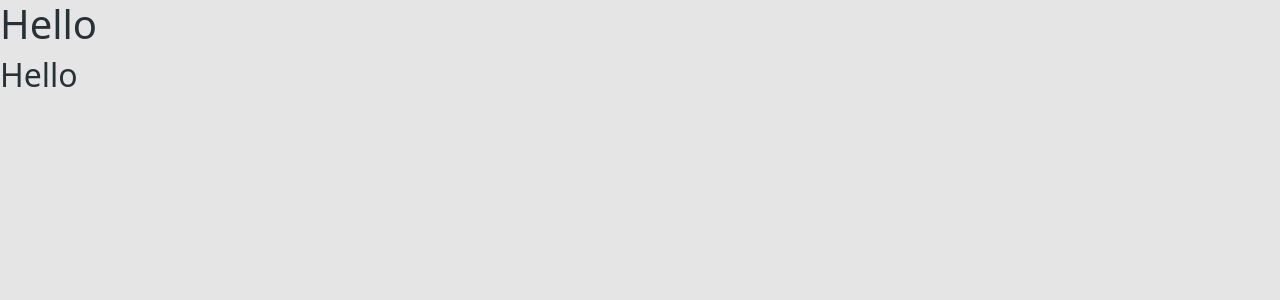
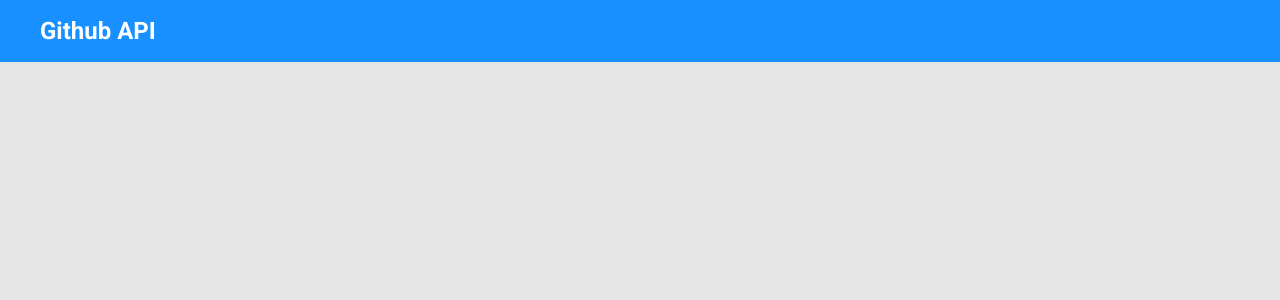
Before and after one commit to leonardo329cf/desafio-8, a React (Create React App) app: page / in a window 1280 px wide. Shown: the top 300 px of the page. Built offline with nearby package versions, Linux system fonts and the light colour scheme.

Commit message:
Implement navbar

```diff
--- a/src/App.css
+++ b/src/App.css
@@ -0,0 +1,16 @@
+@import url('https://fonts.googleapis.com/css2?family=Open+Sans:wght@400;700&family=Roboto:wght@500;700&display=swap');
+@import url('https://fonts.googleapis.com/css2?family=Open+Sans:wght@400;700&display=swap');
+
+* {
+    font-family: 'Roboto';
+}
+
+h1, h2, h3, h4, h5, h6 {
+    font-weight: 700;
+    margin-bottom: 0;
+}
+
+a, a:hover {
+    text-decoration: none;
+    color: unset;
+}
--- a/src/App.tsx
+++ b/src/App.tsx
@@ -1,11 +1,11 @@
 import './assets/styles/custom.scss';
 import './App.css';
+import Navbar from 'components/Navbar';
 
 const App = () => {
   return (
     <>
-    <h1>Hello</h1>
-    <h2>Hello</h2>
+      <Navbar />
     </>
 
   );
--- a/src/assets/styles/custom.scss
+++ b/src/assets/styles/custom.scss
@@ -1,8 +1,11 @@
 $theme-colors: (
-  'primary': #407bff,
+  'primary': #e5e5e5,
+  'secondary': #E6F7FF,
+  'nav': #1890FF,
+  'nav-text': #FFFF,
 );
 
 $body-bg: #e5e5e5;
-$body-color: #263238;
+$body-color: #262626;
 
 @import '~bootstrap/scss/bootstrap.scss';
--- /dev/null
+++ b/src/components/Navbar/index.tsx
@@ -0,0 +1,16 @@
+import './styles.css';
+import 'bootstrap/js/src/collapse.js'
+
+const Navbar = () => {
+  return (
+    <nav className="navbar navbar-expand-md navbar-light bg-nav main-nav">
+      <div className="container-fluid main-container-fluid">
+        <a href="/home" className="text-nav-text">
+          <h4>Github API</h4>
+        </a>
+      </div>
+    </nav>
+  );
+};
+
+export default Navbar;
--- /dev/null
+++ b/src/components/Navbar/styles.css
@@ -0,0 +1,24 @@
+.main-nav {
+    padding: 10px 20px 10px 20px;
+    min-width: 320px;
+    min-height: 50px;
+}
+
+.main-container-fluid {
+    padding-left: 0px;
+    padding-right: 0px;
+}
+
+.main-nav h4 {
+    font-size: 20px;
+}
+
+@media (min-width: 576px) {
+    .main-nav {
+        padding: 15px 40px 15px 40px;
+        min-height: 62px;
+    }
+    .main-nav h4 {
+        font-size: 24px;
+    }
+}
```
